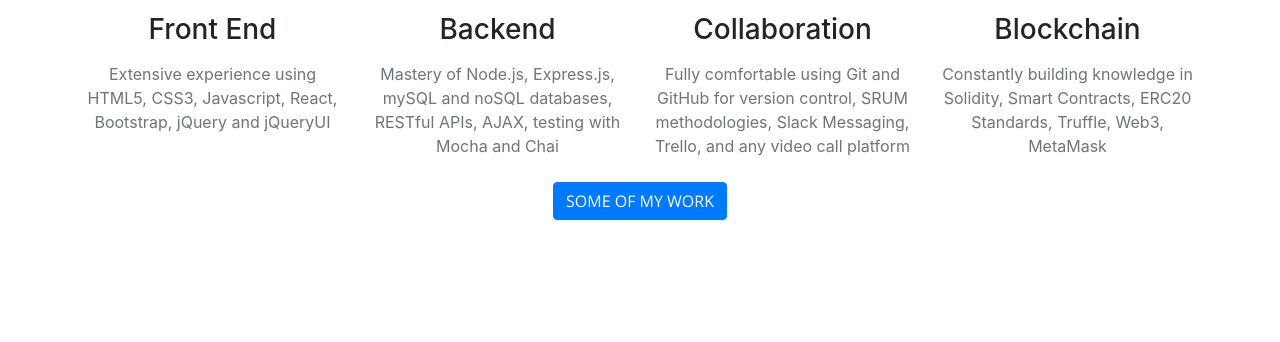
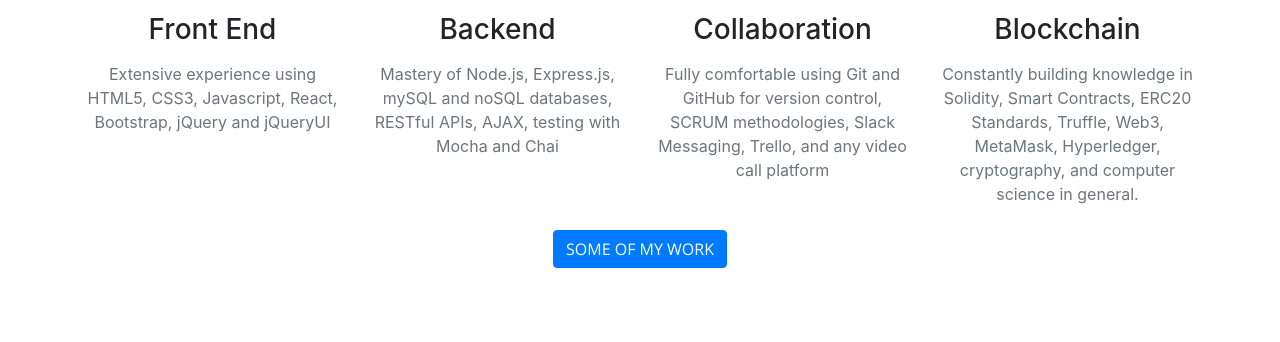
Before and after one commit to txbikeguy/Cross-Engineered, a website with bundled scripts: page index.html in a window 1280 px wide. Shown: the part 1881-2223 px from the top of the page. Built offline with nearby package versions, Linux system fonts and the light colour scheme.

Commit message:
html edits

```diff
--- a/index.html
+++ b/index.html
@@ -112,28 +112,32 @@
             <div class="service-box mt-5 mx-auto">
               <i class="fa fa-4x fa-eye text-primary mb-3 sr-icons"></i>
               <h3 class="mb-3">Front End</h3>
-              <p class="text-muted mb-0">Extensive experience using HTML5, CSS3, Javascript, React, Bootstrap, jQuery and jQueryUI </p>
+              <p class="text-muted mb-0">Extensive experience using HTML5, CSS3, Javascript, React, Bootstrap,
+                jQuery and jQueryUI </p>
             </div>
           </div>
           <div class="col-lg-3 col-md-6 text-center">
             <div class="service-box mt-5 mx-auto">
               <i class="fa fa-4x fa-server text-primary mb-3 sr-icons"></i>
               <h3 class="mb-3">Backend</h3>
-              <p class="text-muted mb-0">Mastery of Node.js, Express.js, mySQL and noSQL databases, RESTful APIs, AJAX, testing with Mocha and Chai</p>
+              <p class="text-muted mb-0">Mastery of Node.js, Express.js, mySQL and noSQL databases, RESTful APIs, AJAX,
+                testing with Mocha and Chai</p>
             </div>
           </div>
           <div class="col-lg-3 col-md-6 text-center">
             <div class="service-box mt-5 mx-auto">
               <i class="fa fa-4x fa-comments-o text-primary mb-3 sr-icons"></i>
               <h3 class="mb-3">Collaboration</h3>
-              <p class="text-muted mb-0">Fully comfortable using Git and GitHub for version control, SRUM methodologies, Slack Messaging, Trello, and any video call platform</p>
+              <p class="text-muted mb-0">Fully comfortable using Git and GitHub for version control, SCRUM methodologies,
+                Slack Messaging, Trello, and any video call platform</p>
             </div>
           </div>
           <div class="col-lg-3 col-md-6 text-center">
             <div class="service-box mt-5 mx-auto">
               <i class="fa fa-4x fa-link text-primary mb-3 sr-icons"></i>
               <h3 class="mb-3">Blockchain</h3>
-              <p class="text-muted mb-0">Constantly building knowledge in Solidity, Smart Contracts, ERC20 Standards, Truffle, Web3, MetaMask </p>
+              <p class="text-muted mb-0">Constantly building knowledge in Solidity, Smart Contracts, ERC20 Standards, Truffle,
+                Web3, MetaMask, Hyperledger, cryptography, and computer science in general. </p>
             </div>
           </div>
         </div>
```
